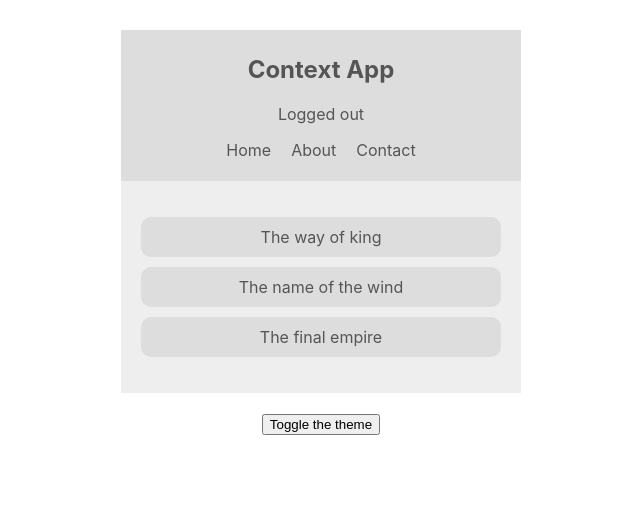
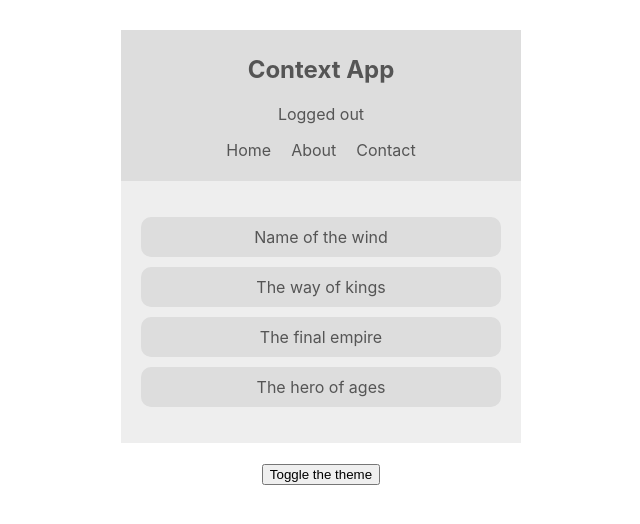
Before and after one commit to SBolsec/React-Context-Hooks, a React (Create React App) app in the folder contextapp/: page / in a window 1280 px wide. Shown: the top 524 px of the page, without its empty margins (319-959 px from the left). Built offline with nearby package versions, Linux system fonts and the light colour scheme.

Commit message:
creating context with functional components

```diff
--- a/contextapp/src/App.js
+++ b/contextapp/src/App.js
@@ -3,6 +3,7 @@
 import Navbar from './components/Navbar';
 import ThemeToggle from './components/ThemeToggle';
 import AuthContextProvider from './contexts/AuthContext';
+import BookContextProvider from './contexts/BookContext';
 import ThemeContextProvider from './contexts/ThemeContext';
 
 function App() {
@@ -11,7 +12,9 @@
       <ThemeContextProvider>
         <AuthContextProvider>
           <Navbar />
-          <BookList />
+          <BookContextProvider>
+            <BookList />
+          </BookContextProvider>
           <ThemeToggle />
         </AuthContextProvider>
       </ThemeContextProvider>
--- a/contextapp/src/components/BookList.js
+++ b/contextapp/src/components/BookList.js
@@ -1,4 +1,5 @@
 import React, { Component, useContext } from 'react';
+import { BookContext } from '../contexts/BookContext';
 import { ThemeContext } from '../contexts/ThemeContext';
 
 // class BookList extends Component {
@@ -21,13 +22,16 @@
 const BookList = () => {
     const { isLightTheme, dark, light } = useContext(ThemeContext);
     const theme = isLightTheme ? light : dark;
+    const { books } = useContext(BookContext);
 
     return (
         <div className="book-list" style={{ color: theme.syntax, background: theme.bg }}>
             <ul>
-                <li style={{ background: theme.ui }}>The way of king</li>
-                <li style={{ background: theme.ui }}>The name of the wind</li>
-                <li style={{ background: theme.ui }}>The final empire</li>
+                {books.map(book => {
+                    return (
+                        <li key={book.id} style={{ background: theme.ui }}>{book.title}</li>
+                    );
+                })}
             </ul>
         </div>
     );
--- /dev/null
+++ b/contextapp/src/contexts/BookContext.js
@@ -0,0 +1,20 @@
+import React, { createContext, useState } from 'react'
+
+export const BookContext = createContext();
+
+const BookContextProvider = (props) => {
+    const [books, setBooks] = useState([
+        {title: 'Name of the wind', id:1},
+        {title: 'The way of kings', id:2},
+        {title: 'The final empire', id:3},
+        {title: 'The hero of ages', id:4}
+    ]);
+
+    return (
+        <BookContext.Provider value={{books}} >
+            {props.children}
+        </BookContext.Provider>
+    );
+}
+
+export default BookContextProvider;
```
